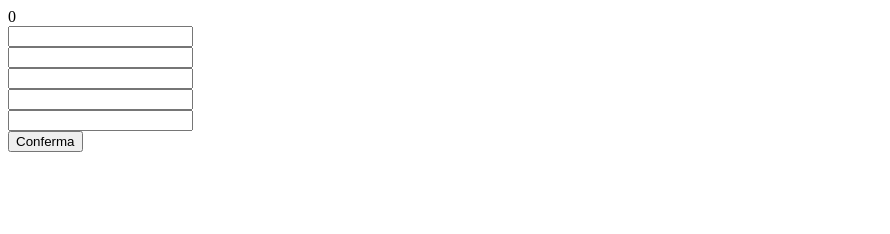
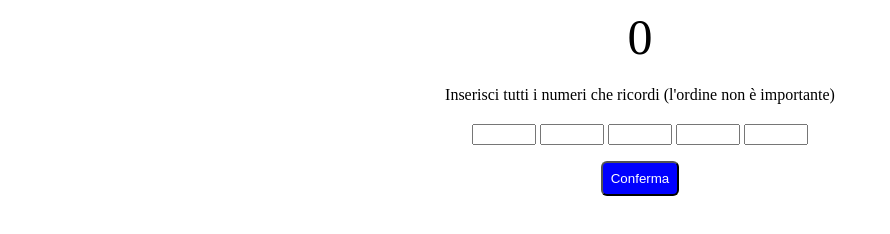
Before and after one commit to erikaCutugno/js-simon, a plain HTML site: page index.html in a window 1280 px wide. Shown: the whole page, without its empty margins (0-890 px from the left). Drawn offline with Linux system fonts and the light colour scheme.

Commit message:
feat: add css

```diff
--- a/css/style.css
+++ b/css/style.css
@@ -1,3 +1,24 @@
 .none{
     display: none;
 }
+.container{
+    max-width: 48.75rem;
+    margin: auto;
+    text-align: center;
+}
+#timer{
+    font-size: 3.125rem;
+}
+#form-memory, #random-number{
+    margin-top: 1.25rem;
+}
+.memory{
+    margin-top: 1.25rem;
+}
+#btn{
+    color: white;
+    background-color: blue;
+    border-radius: .375rem;
+    padding: .5rem;
+    margin: 1rem auto;
+}
--- a/index.html
+++ b/index.html
@@ -7,31 +7,31 @@
     <link rel="stylesheet" href="css/style.css">
 </head>
 <body>
-    <div id="timer">4</div>
-    <div id="random-number" ></div>
-    <form id="form-memory">
-        <div>
-            <label for="nmb1"></label>
-            <input id="nmb1" type="number">
-        </div>
-        <div>
-            <label for="nmb2"></label>
-            <input id="nmb2" type="number">
-        </div>
-        <div>
-            <label for="nmb3"></label>
-            <input id="nmb3" type="number">
-        </div>
-        <div>
-            <label for="nmb4"></label>
-            <input id="nmb4" type="number">
-        </div>
-        <div>
-            <label for="nmb5"></label>
-            <input id="nmb5" type="number">
-        </div>
-        <button>Conferma</button>
-    </form>
+    <div class="container">
+        <div id="timer">30</div>
+        <div id="random-number"></div>
+        <form id="form-memory" class="none">
+            <span>Inserisci tutti i numeri che ricordi (l'ordine non è importante)</span>
+            <div class="memory">
+                <label for="nmb1"></label>
+                <input id="nmb1" type="number" min="1" max="100" required>
+
+                <label for="nmb2"></label>
+                <input id="nmb2" type="number" min="1" max="100" required>
+
+                <label for="nmb3"></label>
+                <input id="nmb3" type="number" min="1" max="100" required>
+
+                <label for="nmb4"></label>
+                <input id="nmb4" type="number" min="1" max="100" required>
+
+                <label for="nmb5"></label>
+                <input id="nmb5" type="number" min="1" max="100" required>
+            </div>
+            <button id="btn">Conferma</button>
+            <div id="result"></div>
+        </form>
+    </div>
     <script src="js/script.js"></script>
 </body>
 </html>
--- a/js/script.js
+++ b/js/script.js
@@ -13,6 +13,8 @@ const nmb2Elm = document.getElementById("nmb2")
 const nmb3Elm = document.getElementById("nmb3")
 const nmb4Elm = document.getElementById("nmb4")
 const nmb5Elm = document.getElementById("nmb5")
+const btnElm = document.getElementById("btn")
+const resultElm = document.getElementById("result")
 // VARIABLES
 
 let rndNumber = [];
@@ -28,6 +30,7 @@ let userNmb = [];
  const timer = setInterval(()=>{
     if(seconds === 0){
         randomNumberElm.classList.add("none")
+        formElm.classList.remove("none")
         clearInterval(timer)
     } else{
         seconds--
@@ -44,17 +47,18 @@ let userNmb = [];
     userNmb.push(nmb5Elm.value)
 
     let cont= 0;
+    let checkNumber = [];
 
     for(let i = 0; i< userNmb.length; i++){
         for(let j=0; j<rndNumber.length; j++){
-
-            if(Number(rndNumber[j])=== Number(userNmb[i])){
+            if(rndNumber[j]=== Number(userNmb[i])){
                 cont= cont +1
-                //console.log(cont)
+                checkNumber.push(userNmb[i])
             }
-            //console.log(rndNumber[j], userNmb[i])
-
         }
     }
-    console.log(cont)
+    const result = (`Hai indovinato ${cont} numeri! (${checkNumber})`)
+    resultElm.innerHTML = result
+    btnElm.disabled= true
+
 })
```
